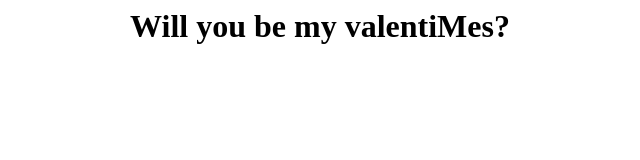
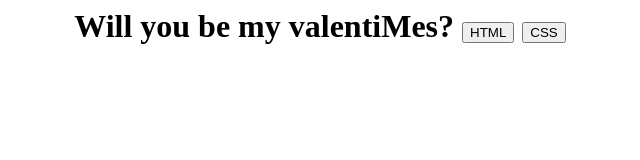
Before and after one commit to jobhunter3r/me, a plain HTML site: page index.html in a window 1280 px wide. Shown: the whole page, without its empty margins (320-960 px from the left). Drawn offline with Linux system fonts and the light colour scheme.

Commit message:
Update index.html

```diff
--- a/index.html
+++ b/index.html
@@ -19,6 +19,8 @@
     <center>
        <h1 class="indexTxt">
          Will you be my valentiMes?
+         <button name="subject" type="submit" value="HTML">HTML</button>
+         <button name="subject" type="submit" value="CSS">CSS</button>
        </h1>
     </center>
   </body>
```
